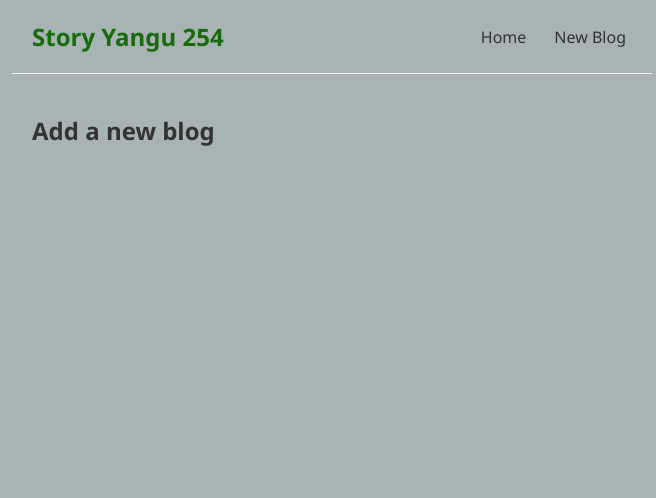
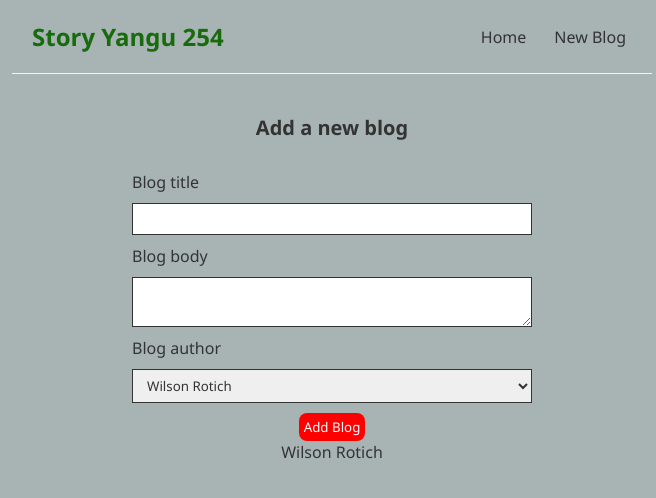
Before and after one commit to bluntpencil254/story-yangu-254, a React (Create React App) app: page /create in a window 1280 px wide. Shown: the top 498 px of the page, without its empty margins (308-964 px from the left). Built offline with nearby package versions, Linux system fonts and the light colour scheme.

Commit message:
just customised new blog page

```diff
--- a/src/blogDetails.js
+++ b/src/blogDetails.js
@@ -3,7 +3,7 @@ import useFetch from './usefetch';
 
 const BlogDetails = () => {
     const { id } = useParams ();
-const { data: blog, error, isPending } = useFetch('http://localhost:8000/blogs' + id)
+    const { data: blog, error, isPending } = useFetch('http://localhost:8000/blogs/' + id)
 
     return (
         <div className="blog-details">
--- a/src/create.js
+++ b/src/create.js
@@ -1,7 +1,44 @@
+import { useState } from "react";
+
 const Create = () => {
+    const [title, setTitle] = useState(' ');
+    const [body, setBody] = useState(' ');
+    const [author, setAuthor] = useState('Wilson Rotich');
+    const handleSubmit = (e) => {
+        e.preventDefault();
+        const blog = {title, body, author};
+    }
+
     return (
         <div className="create">
             <h2>Add a new blog</h2>
+            <form onSubmit={handleSubmit}>
+                <label htmlFor="title">Blog title</label>
+                <input type="text"
+                required
+                value={title}
+                onChange={(e) => setTitle(e.target.value)}
+                />
+                <label htmlFor="title">Blog body</label>
+                <textarea required
+                value={body}
+                onChange={(e)=> setBody(e.target.value)}
+                ></textarea>
+                <label htmlFor="author">Blog author</label>
+                <select
+                    value={author}
+                onChange={(e)=> setAuthor(e.target.value)}
+
+                >
+                    <option value="Wilson Rotich">Wilson Rotich</option>
+                    <option value="John Mark">John Mark</option>
+                </select>
+                <button>Add Blog</button>
+                <p>{title}</p>
+                <p>{body}</p>
+                <p>{author}</p>
+
+            </form>
         </div>
      );
 }
--- a/src/index.css
+++ b/src/index.css
@@ -59,3 +59,52 @@ body{
   text-decoration: none;
 
 }
+
+.blog-details h2{
+  font-size: 20px;
+  color: #00f;
+  margin-bottom: 20px;
+}
+.blog-details p{
+  font-style: italic;
+  font-weight: 800;
+}
+.blog-details div{
+  margin: 20px 0;
+  letter-spacing: 1px;
+}
+
+.create{
+  max-width: 400px;
+  margin: 0 auto;
+  text-align: center;
+}
+
+.create label{
+  text-align: left;
+  display: block;
+}
+
+.create h2{
+  font-size: 20px;
+  color: #333;
+  margin-bottom: 30px;
+}
+
+.create input, .create textarea, .create select{
+  width: 100%;
+  padding: 6px 10px;
+  margin: 10px 0;
+  border: 1px solid #333;
+  box-sizing: border-box;
+  display: block;
+}
+
+.create button{
+  background-color: red;
+  color: #fff;
+  border: 0;
+  padding: 5px;
+  border-radius: 8px;
+  cursor: pointer;
+}
```
